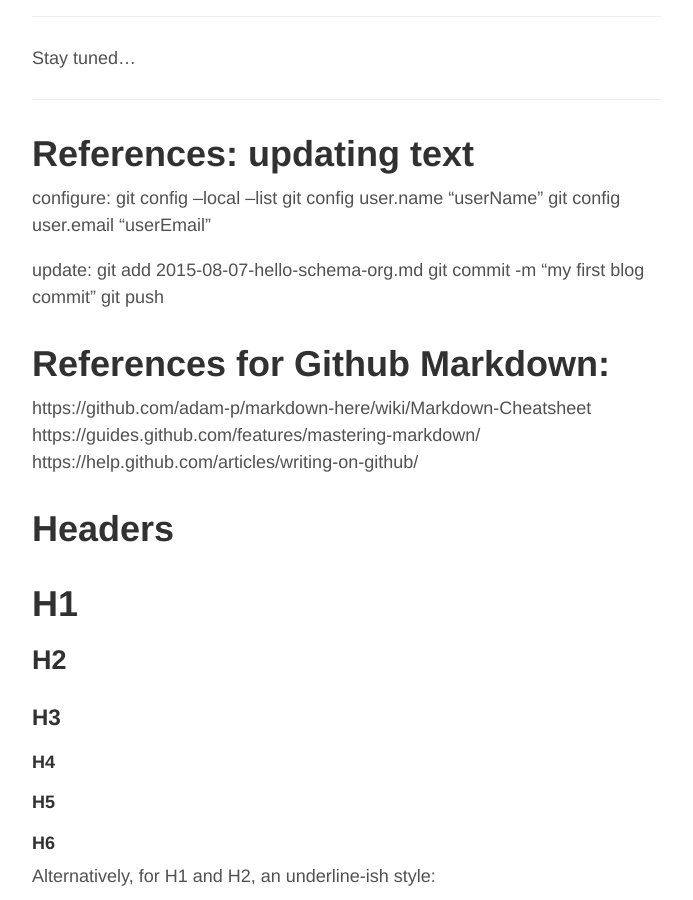
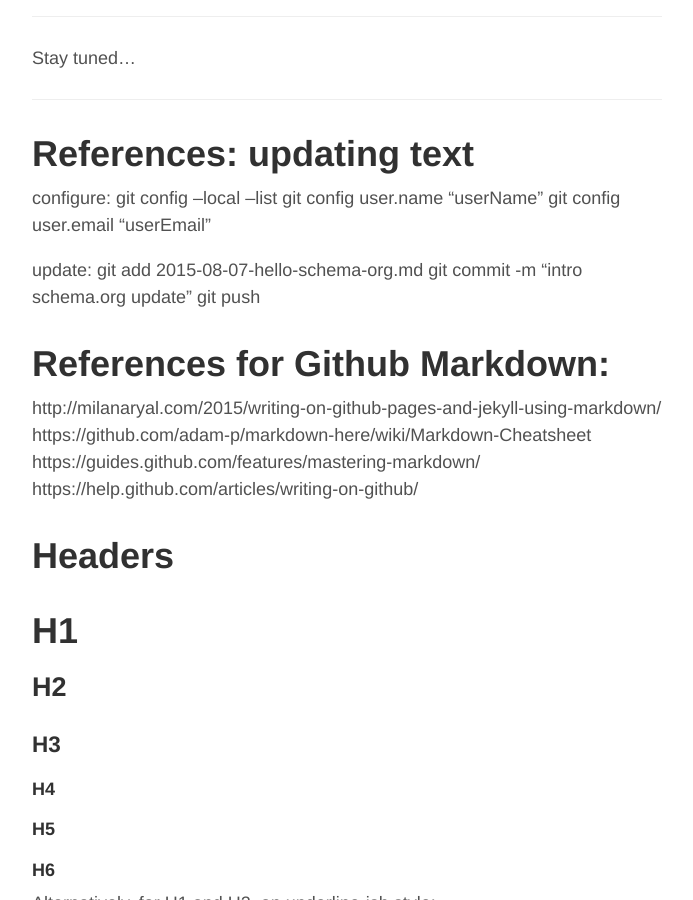
Before and after one commit to healthschema/healthschema.github.io, a Jekyll site: the page built from _posts/2015-08-07-hello-schema-org.md, in a window 1280 px wide and 900 px high, scrolled down 896 px. Shown: the whole window, without its empty margins (293-986 px from the left). Built offline with Jekyll 4.4.1, drawn with Linux system fonts in a browser that asks for light colours.

Commit message:
intro schema.org update

```diff
--- a/_posts/2015-08-07-hello-schema-org.md
+++ b/_posts/2015-08-07-hello-schema-org.md
@@ -40,12 +40,13 @@
 
 update:
 git add 2015-08-07-hello-schema-org.md
-git commit -m "my first blog commit"
+git commit -m "intro schema.org update"
 git push
 
 
 
 #References for Github Markdown:
+http://milanaryal.com/2015/writing-on-github-pages-and-jekyll-using-markdown/
 https://github.com/adam-p/markdown-here/wiki/Markdown-Cheatsheet
 https://guides.github.com/features/mastering-markdown/
 https://help.github.com/articles/writing-on-github/
```
